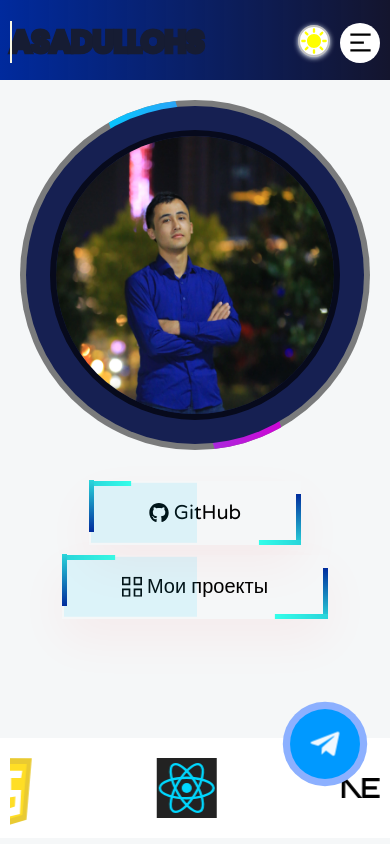
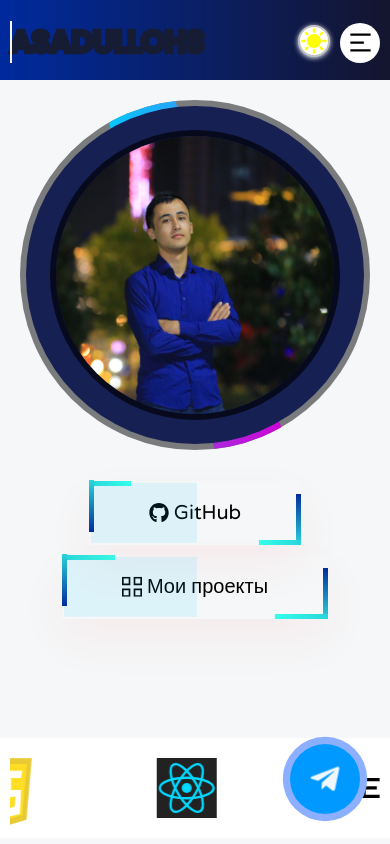
Before and after one commit to HumbleBoyy/Asadullohs, a React (Vite) app: page / in a window 390 px wide. Shown: the top 844 px of the page. Built offline with nearby package versions, Linux system fonts and the light colour scheme; no server answers; the database is empty.

Commit message:
Modal responsive styles were changed

```diff
--- a/src/Components/Modal/modal.css
+++ b/src/Components/Modal/modal.css
@@ -1,6 +1,6 @@
 .telegram_btn_wrapper{
     position: fixed;
-    bottom: 4.5rem;
+    bottom: 2rem;
     right: 12rem;
     display: block;
     width: 2rem;
@@ -138,6 +138,7 @@ input[type="number"]::-webkit-outer-spin-button {
     .telegram_btn_wrapper{
         right: 9rem;
         width: 2rem;
+        bottom: 1rem;
     }
 
 
```
